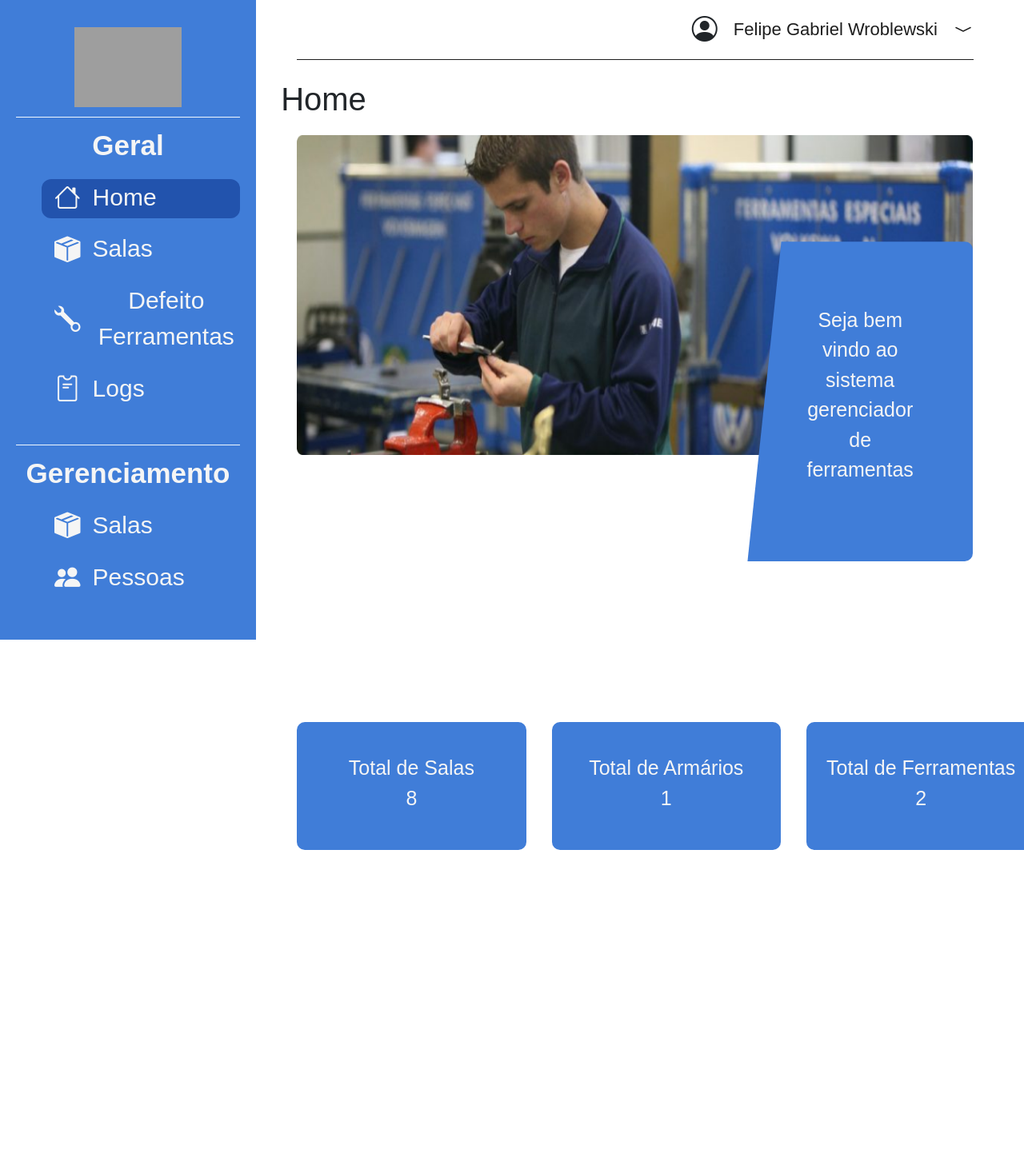
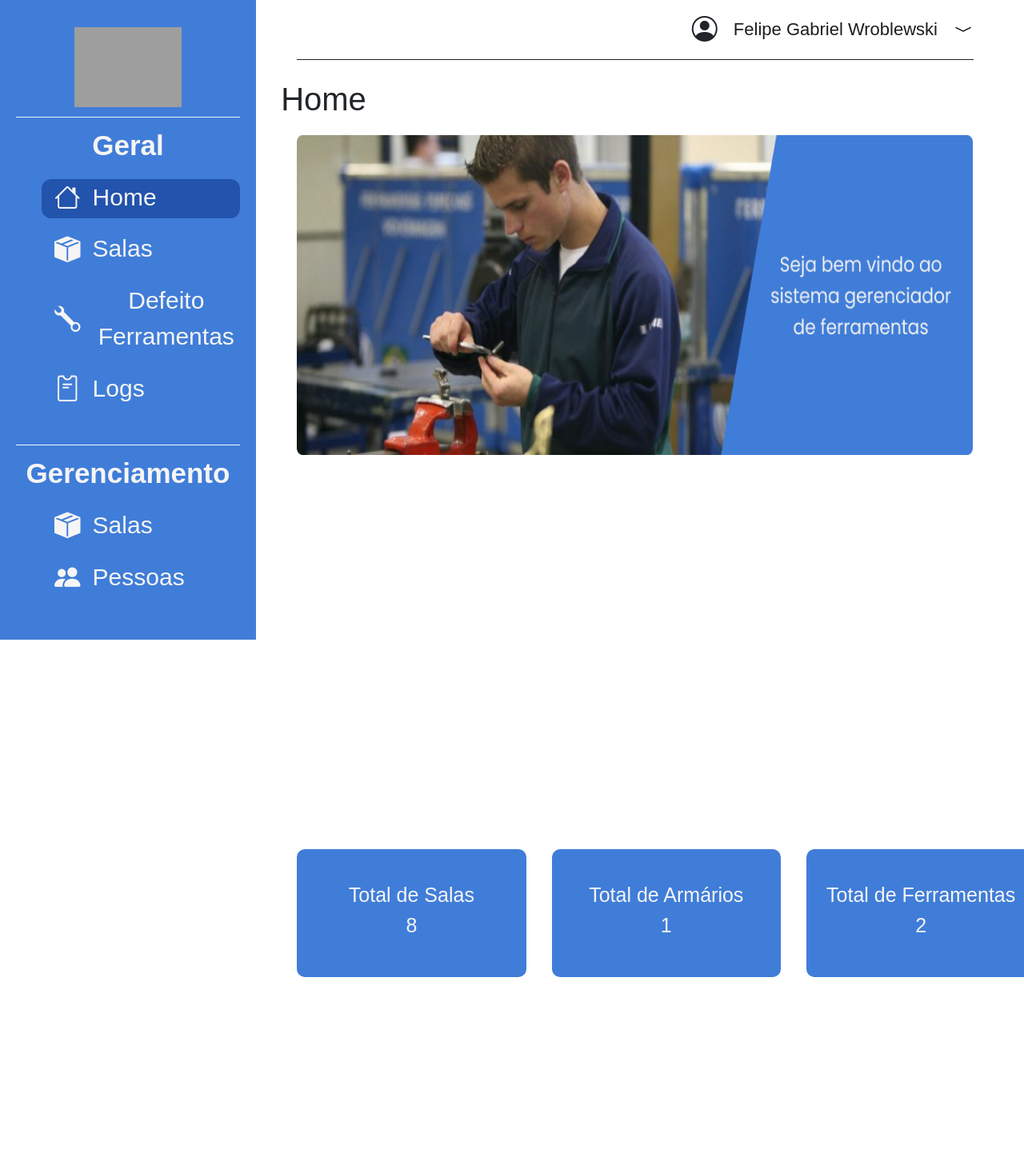
Before and after one commit to GustavoKobielski/Projeto-Final-Senai, a Flask app: page /home/ in a window 1280 px wide; the page is wider, and only the part inside the window is pictured. Shown: the top 1462 px of that part at 80% size. Before the commit the page ends 1063 px from the top of that part, so only its background shows below. Run offline with Flask 3, Linux system fonts and the light colour scheme; a user stored in the database is signed in; grey boxes are pictures that could not be loaded.

Commit message:
Trabaia querido kkkk

```diff
--- a/app/templates/homepage.html
+++ b/app/templates/homepage.html
@@ -26,30 +26,6 @@
         margin: 1% 29%;
     }
 
-    .escritArea {
-        background-color: #407DD8;
-        width: 22%;
-        height: 25rem;
-        padding: 4rem;
-        margin: -21.83% 73%;
-        position: relative;
-        border-bottom-right-radius: 10px;
-        border-top-right-radius: 10px;
-        display: flex;
-        align-items: center;
-        justify-content: center;
-        text-align: center;
-        clip-path: polygon(15% 0, 100% 0, 100% 100%, 0 100%); /* Corta na diagonal */
-
-    }
-
-
-    .escrita {
-        font-size: 25px;
-        color: #f5f5f5;
-        text-align: center;
-    }
-
     .escritArea2 {
         height: 10rem ;
         width: 17.9rem;
@@ -62,7 +38,7 @@
         padding: 1rem;
     }
 
-    ul.gst {
+    ul.infos {
         display: flex;
         flex-direction: row;
         justify-content: space-between;
@@ -83,7 +59,7 @@
         text-align: center;
     }
 
-    @media(min-width: 1300px) and (max-width: 1500px) and (min-height: 760px) and (max-height:900px) {
+    @media(min-width: 1300px) and (max-width: 1500px) and (min-height: 598px) and (max-height:900px) {
 
         .tituloHome {
             position: relative;
@@ -91,7 +67,8 @@
         }
 
         .img5 {
-            height: 40vh;
+            width: 66%;
+            height: 18rem;
         }
 
         .escritArea {
@@ -102,16 +79,23 @@
             height: 40vh;
         }
 
-        ul.gst {
+        ul.infos {
             margin-left: 29.2%;
             margin-top: 4%;
             display: flex;
             gap: 3rem;
+            margin: 4rem 29%;
         }
 
         .escritArea2 {
-            width: 12.5rem;
-            height: 8rem;
+            width: 11.9rem;
+            height: 7.5rem;
+            position: relative;
+            top: -2.5rem;
+        }
+
+        .conteudo {
+            font-size: 20px;
         }
     }
 
@@ -122,11 +106,8 @@
 
 <div class="banner">
     <img src="{{ url_for('static', filename='imgs/bannerHome.png') }}" class="img5" alt="teste">
-    <div class="escritArea">
-        <p class="escrita">Seja bem vindo ao sistema gerenciador de ferramentas</p>
-    </div>
 </div>
-    <ul class="gst">
+    <ul class="infos">
         <li>
             <div class="escritArea2">
                 <h1 class="conteudo">Total de Salas</h1>
--- a/app/templates/navbar.html
+++ b/app/templates/navbar.html
@@ -10,7 +10,6 @@
         body {
             height: 100%;
             margin: 0;
-            overflow: hidden;
         }
 
         .barraLateral {
```
Also changed, not shown: app/templates/defeitoFerramentas.html (+62 -13 lines), app/static/imgs/bannerHome.png.
